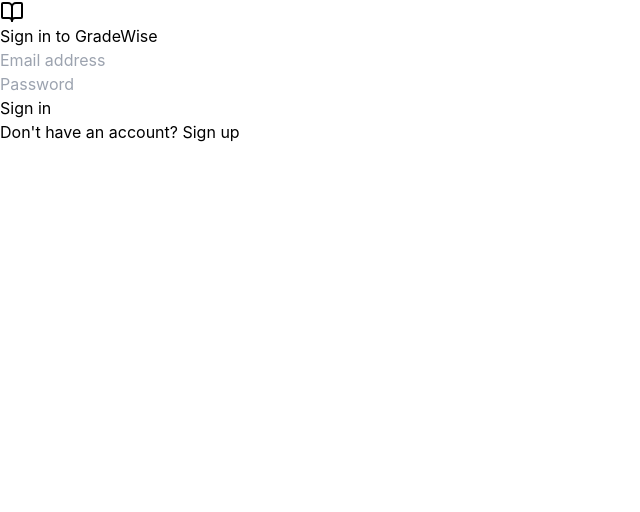
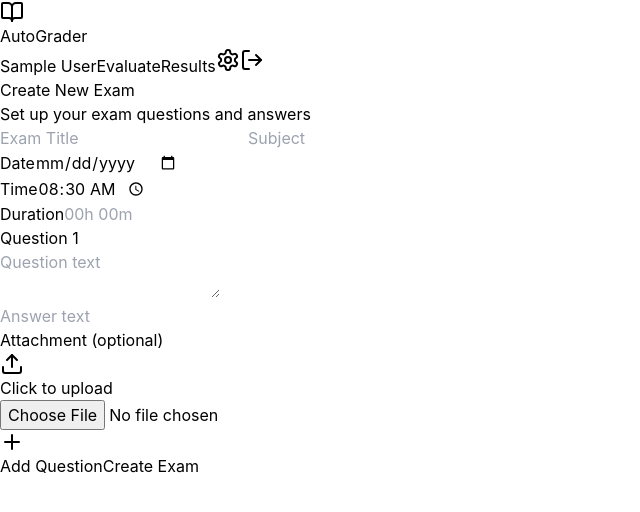
Before and after one commit to dewmindi/autoGrader-v-1, a React (Vite) app: page /create-exam in a window 1280 px wide. Before the commit this address led to /login. Shown: the top 512 px of the page, without its empty margins (0-640 px from the left). Built offline with nearby package versions, Linux system fonts and the light colour scheme; sample sign-in values are in the browser's storage.

Commit message:
store answers with questions

```diff
--- a/src/App.tsx
+++ b/src/App.tsx
@@ -6,12 +6,21 @@
 import { ExamCreator } from './components/exam/ExamCreator'
 import { EvaluationCreator } from './components/evaluation/EvaluationCreator'
 import { EvaluationResult } from './components/evaluation/EvaluationResult'
-import { AuthProvider, useAuth } from './contexts/AuthContext'
-import { ExamDetails } from './components/exam/examDetails'
+import { AuthProvider} from './contexts/AuthContext'
+import { ExamDetails } from './components/exam/ExamDetails'
 
+// PrivateRoute component to protect routes
 function PrivateRoute({ children }: { children: React.ReactNode }) {
-  const { user } = useAuth()
-  return user ? <>{children}</> : <Navigate to="/login" replace />
+  // Check if the user is logged in from localStorage
+  const isLoggedIn = localStorage.getItem('isLoggedIn')
+
+  // If the user is not logged in, redirect them to the login page
+  if (isLoggedIn !== 'true') {
+    return <Navigate to="/login" replace />
+  }
+
+  // If logged in, render the protected route
+  return <>{children}</>
 }
 
 function App() {
@@ -20,8 +29,11 @@
       <BrowserRouter>
         <div className="min-h-screen bg-gray-50">
           <Routes>
+            {/* Public Routes */}
             <Route path="/login" element={<Login />} />
             <Route path="/signup" element={<Signup />} />
+
+            {/* Protected Routes */}
             <Route
               path="/"
               element={
--- a/src/components/Header.tsx
+++ b/src/components/Header.tsx
@@ -1,16 +1,19 @@
-import { BookOpen, Settings, LogOut, BookCheck } from 'lucide-react'
-import { Navigate, Route, Router, useNavigate } from 'react-router-dom'
+import { BookOpen, Settings, LogOut,} from 'lucide-react'
+import { useNavigate } from 'react-router-dom'
 import { useAuth } from '../contexts/AuthContext'
-import { EvaluationCreator } from './evaluation/EvaluationCreator'
+
 
 export function Header() {
-  const { user, logout } = useAuth()
+  const { user } = useAuth()
   const navigate = useNavigate()
 
   const handleLogout = () => {
-    logout()
-    navigate('/login')
+    localStorage.removeItem('isLoggedIn')
+    // If you stored user info as well:
+    // localStorage.removeItem('user')
+    navigate('/login') // Redirect to login page after logout
   }
+
 
   return (
     <header className="w-full border-b bg-white">
--- a/src/components/auth/Login.tsx
+++ b/src/components/auth/Login.tsx
@@ -12,9 +12,16 @@
 
   const handleSubmit = async (e: React.FormEvent) => {
     e.preventDefault()
+
     try {
+      // Attempt to login the user
       await login(email, password)
-      navigate('/')
+
+      // After login success, store the user or token in localStorage
+      localStorage.setItem('isLoggedIn', 'true')
+
+      // Ensure that the user is redirected to the dashboard (or home)
+      navigate('/', { replace: true })  // Use replace: true to avoid going back to the login page
     } catch (err) {
       setError('Invalid credentials')
     }
--- a/src/components/auth/Signup.tsx
+++ b/src/components/auth/Signup.tsx
@@ -14,9 +14,16 @@
   const handleSubmit = async (e: React.FormEvent) => {
     e.preventDefault()
     try {
+      // Perform the signup logic
       await signup(email, password, name)
+
+      // On successful signup, store the user as logged in
+      localStorage.setItem('isLoggedIn', 'true')
+
+      // Redirect to the dashboard or home page
       navigate('/')
     } catch (err) {
+      // Handle errors, like email already exists
       setError('Email already exists')
     }
   }
--- a/src/components/evaluation/EvaluationCreator.tsx
+++ b/src/components/evaluation/EvaluationCreator.tsx
@@ -1,7 +1,6 @@
 import { useState, useEffect } from 'react'
 import { useNavigate } from 'react-router-dom'
-import { Header } from '../Header'
-import { ArrowBigLeft, ArrowLeftCircleIcon, Upload } from 'lucide-react'
+import { ArrowBigLeft, Upload } from 'lucide-react'
 
 interface Exam {
   id: string
@@ -10,12 +9,16 @@
   questions: any[]
 }
 
+interface StudentAnswer {
+  [questionId: string]: string; // Object to map question IDs to answers
+}
+
 export function EvaluationCreator() {
   const navigate = useNavigate()
   const [studentIndex, setStudentIndex] = useState('')
   const [selectedExam, setSelectedExam] = useState('')
   const [exams, setExams] = useState<Exam[]>([])
-  const [answers, setAnswers] = useState<string[]>([])
+  const [studentAnswers, setStudentAnswers] = useState<StudentAnswer>({}) // To store student's answers
   const [attachments, setAttachments] = useState<string[]>([])
 
   useEffect(() => {
@@ -47,7 +50,7 @@
       studentIndex,
       examId: selectedExam,
       examTitle: selectedExamData.title,
-      answers,
+      studentAnswers, // Store the student's answers
       attachments,
       date: new Date().toISOString(),
       score: 0, // Will be calculated in result page
@@ -56,8 +59,10 @@
     const evaluations = JSON.parse(localStorage.getItem('evaluations') || '[]')
     localStorage.setItem('evaluations', JSON.stringify([...evaluations, evaluation]))
 
+    // Fix: Use evaluation.id here, not the entire object
     navigate(`/evaluation-result/${evaluation.id}`)
   }
+
 
   const currentExam = exams.find(exam => exam.id === selectedExam)
 
@@ -121,11 +126,12 @@
                         Student Answer
                       </label>
                       <textarea
-                        value={answers[index] || ''}
+                        value={studentAnswers[question.id] || ''}
                         onChange={(e) => {
-                          const newAnswers = [...answers]
-                          newAnswers[index] = e.target.value
-                          setAnswers(newAnswers)
+                          setStudentAnswers((prev) => ({
+                            ...prev,
+                            [question.id]: e.target.value, // Store answer with question ID
+                          }))
                         }}
                         className="w-full px-4 py-2 border border-gray-300 rounded-md focus:ring-indigo-500 focus:border-indigo-500"
                         rows={3}
--- a/src/components/exam/ExamCreator.tsx
+++ b/src/components/exam/ExamCreator.tsx
@@ -7,6 +7,11 @@
   id: string
   text: string
   attachment?: string
+}
+
+interface Answer {
+  id: string
+  text: string
 }
 
 export function ExamCreator() {
@@ -23,31 +28,55 @@
     },
   ])
 
+  // Store answers separately, keyed by question id
+  const [answers, setAnswers] = useState<Record<string, Answer>>({
+    [questions[0].id]: { id: crypto.randomUUID(), text: '' }
+  })
+
   const handleAddQuestion = () => {
+    const newQuestionId = crypto.randomUUID()
     setQuestions([
       ...questions,
       {
-        id: crypto.randomUUID(),
+        id: newQuestionId,
         text: '',
       },
     ])
+    setAnswers({
+      ...answers,
+      [newQuestionId]: { id: crypto.randomUUID(), text: '' },
+    })
   }
 
   const handleRemoveQuestion = (id: string) => {
     setQuestions(questions.filter((q) => q.id !== id))
+    const updatedAnswers = { ...answers }
+    delete updatedAnswers[id]
+    setAnswers(updatedAnswers)
   }
 
-  const handleQuestionChange = (id: string, field: keyof Question, value: any) => {
+  const handleQuestionChange = (id: string, value: string) => {
     setQuestions(
-      questions.map((q) => (q.id === id ? { ...q, [field]: value } : q))
+      questions.map((q) => (q.id === id ? { ...q, text: value } : q))
     )
+  }
+
+  const handleAnswerChange = (questionId: string, value: string) => {
+    setAnswers({
+      ...answers,
+      [questionId]: { ...answers[questionId], text: value },
+    })
   }
 
   const handleFileUpload = async (questionId: string, file: File) => {
     const reader = new FileReader()
     reader.onload = (e) => {
       const base64 = e.target?.result as string
-      handleQuestionChange(questionId, 'attachment', base64)
+      setQuestions(
+        questions.map((q) =>
+          q.id === questionId ? { ...q, attachment: base64 } : q
+        )
+      )
     }
     reader.readAsDataURL(file)
   }
@@ -61,7 +90,8 @@
       questions,
       date: new Date().toISOString(),
       time,
-      duration
+      duration,
+      answers,
     }
     const exams = JSON.parse(localStorage.getItem('exams') || '[]')
     localStorage.setItem('exams', JSON.stringify([...exams, exam]))
@@ -163,11 +193,24 @@
                     placeholder="Question text"
                     value={question.text}
                     onChange={(e) =>
-                      handleQuestionChange(question.id, 'text', e.target.value)
+                      handleQuestionChange(question.id, e.target.value)
                     }
                     className="w-full px-4 py-2 border border-gray-300 rounded-md focus:ring-indigo-500 focus:border-indigo-500"
                     required
                   />
+
+                  {/* Render a single answer for each question */}
+                  <div className="space-y-2">
+                    <input
+                      type="text"
+                      placeholder="Answer text"
+                      value={answers[question.id]?.text || ''}
+                      onChange={(e) =>
+                        handleAnswerChange(question.id, e.target.value)
+                      }
+                      className="w-full px-4 py-2 border border-gray-300 rounded-md focus:ring-indigo-500 focus:border-indigo-500"
+                    />
+                  </div>
 
                   <div>
                     <label className="block text-sm font-medium text-gray-700 mb-2">
```
Also changed, not shown: src/components/evaluation/EvaluationResult.tsx (+21 -8 lines). Lines whose indentation alone changed are shown as unchanged.
